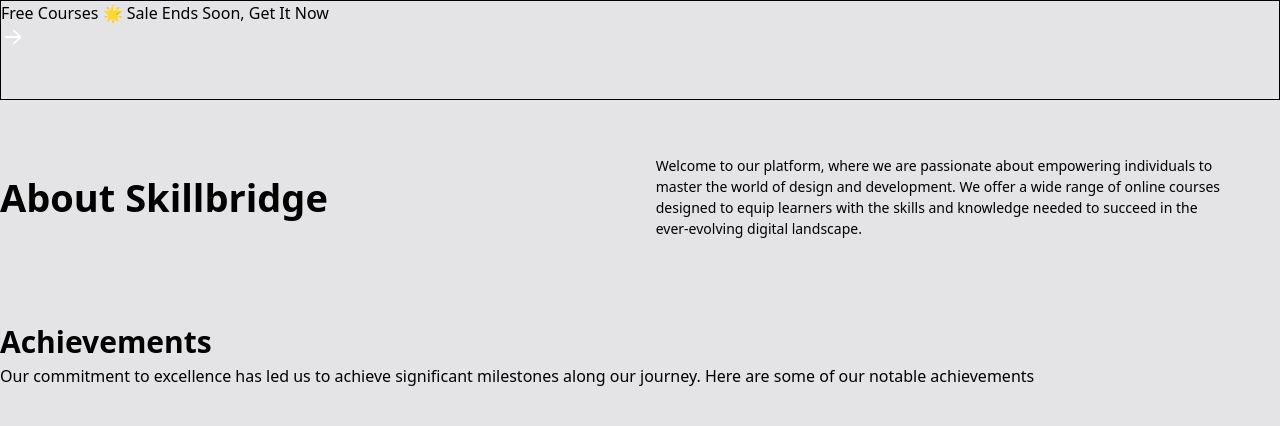
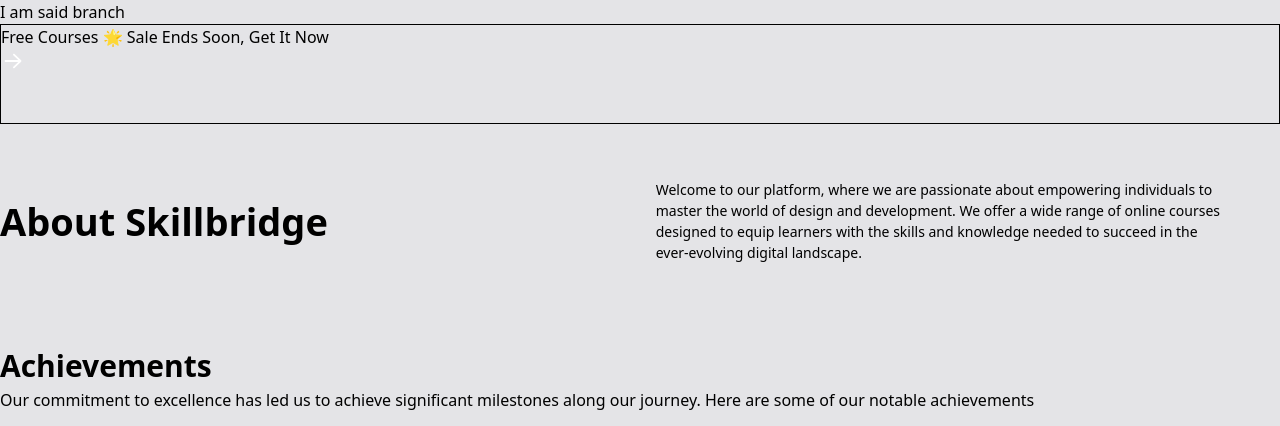
Before and after one commit to Azzimmka/online-course, a website: page about-us.html in a window 1280 px wide. Shown: the top 426 px of the page. Drawn offline with Linux system fonts and the light colour scheme.

Commit message:
added new line at said branch

```diff
--- a/about-us.html
+++ b/about-us.html
@@ -10,7 +10,7 @@
     <link href="https://fonts.googleapis.com/css2?family=Be+Vietnam+Pro:ital,wght@0,100;0,200;0,300;0,400;0,500;0,600;0,700;0,800;0,900;1,100;1,200;1,300;1,400;1,500;1,600;1,700;1,800;1,900&display=swap" rel="stylesheet">
 </head>
 <body class="bg-[#E4E4E7]  font-[Be Vietnam Pro] ">
-
+    <h1>I am said branch</h1>
     <header class="w-full h-[155px]">
         <div class="max-w-[1300px] border h-[100px] m-auto">
             <div>
```
